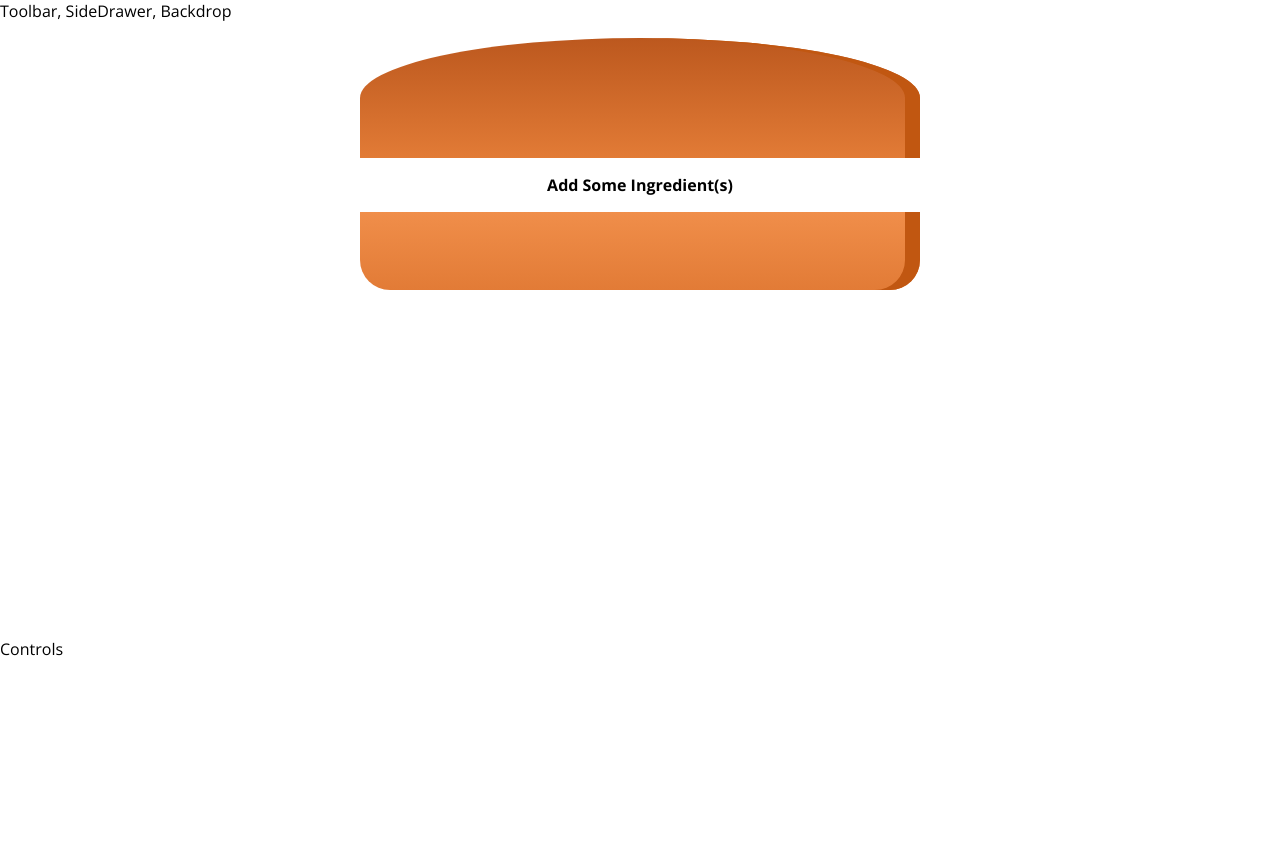
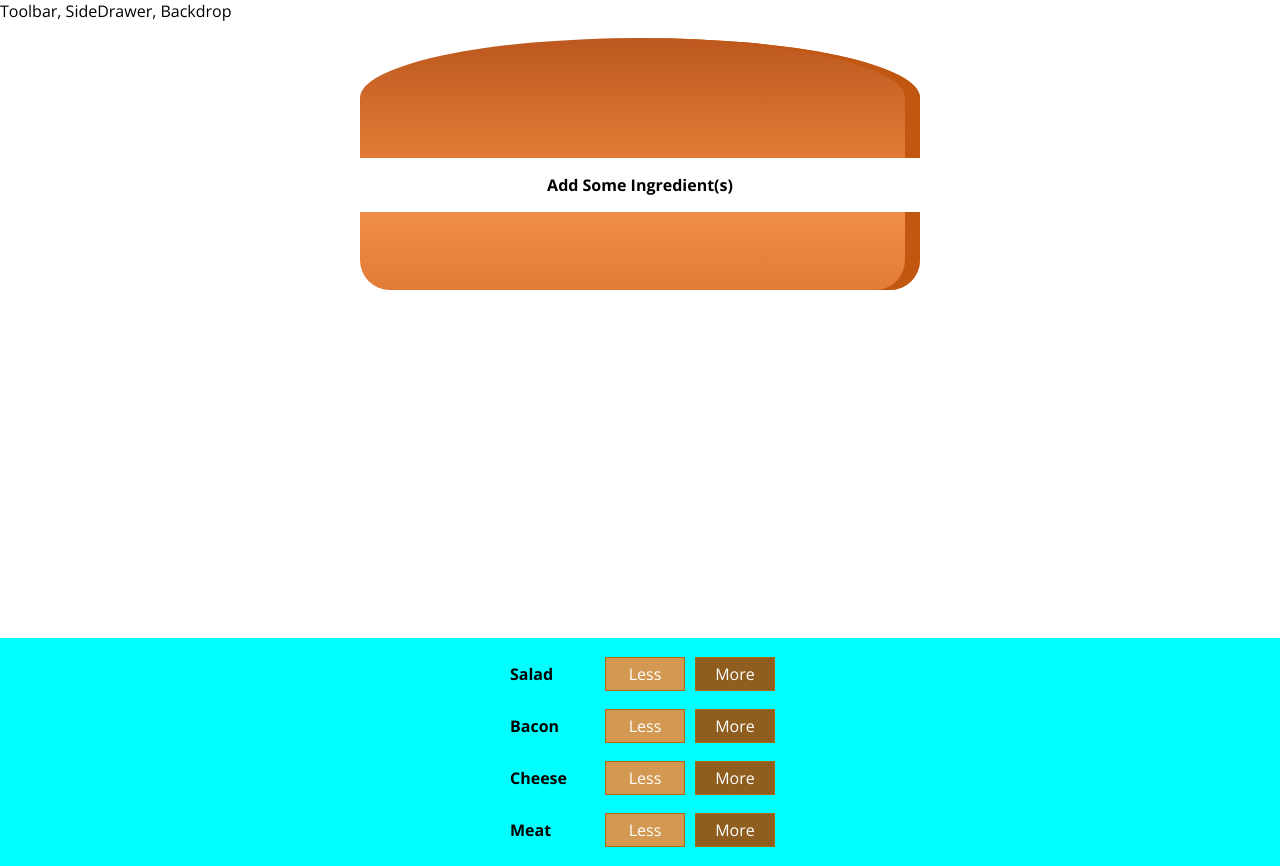
Before and after one commit to sb1989/react-burger, a React app: page / in a window 1280 px wide. Before the commit the page ends 800 px from the top, so only its background shows below. Built offline with nearby package versions, Linux system fonts and the light colour scheme.

Commit message:
added burger build controls

```diff
--- /dev/null
+++ b/src/components/Burger/BuildControls/BuildControl/BuildControl.css
@@ -0,0 +1,56 @@
+.BuildControl {
+    display: flex;
+    justify-content: space-between;
+    align-items: center;
+    margin: 5px 0;
+}
+
+.BuildControl button {
+    display: block;
+    font: inherit;
+    padding: 5px;
+    margin: 0 5px;
+    width: 80px;
+    border: 1px solid #AA6817;
+    cursor: pointer;
+    outline: none;
+}
+
+.BuildControl button:disabled {
+    background-color: #AC9980;
+    border: 1px solid #7E7365;
+    color: #ccc;
+    cursor: default;
+}
+
+.BuildControl button:hover:disabled {
+    background-color: #AC9980;
+    color: #ccc;
+    cursor: not-allowed;
+}
+
+.Label {
+    padding: 10px;
+    font-weight: bold;
+    width: 80px;
+}
+
+.BuildControl .Less {
+    background-color: #D39952;
+    color: white;
+}
+
+.BuildControl .More {
+    background-color: #8F5E1E;
+    color: white;
+}
+
+.BuildControl .Less:hover, .BuildControl .Less:active {
+    background-color: #DAA972;
+    color: white;
+}
+
+.BuildControl .More:hover,.BuildControl .More:active {
+    background-color: #99703F;
+    color: white;
+}
--- /dev/null
+++ b/src/components/Burger/BuildControls/BuildControl/BuildControl.js
@@ -0,0 +1,12 @@
+import React from 'react'
+import classes from './BuildControl.css'
+
+const buildControl = (props)=> (
+    <div className={classes.BuildControl}>
+        <div className={classes.Label}>{props.label}</div>
+        <button className={classes.Less}>Less</button>
+        <button className={classes.More}>More</button>
+    </div>
+)
+
+export default buildControl
--- /dev/null
+++ b/src/components/Burger/BuildControls/BuildControls.css
@@ -0,0 +1,10 @@
+.BuildControls{
+    width: 100%;
+    background-color: aqua;
+    display: flex;
+    flex-flow: column;
+    align-items: center;
+    box-shadow: 0 2px 1px #cccccc;
+    margin:auto;
+    padding:10px 0;
+}
--- /dev/null
+++ b/src/components/Burger/BuildControls/BuildControls.js
@@ -0,0 +1,20 @@
+import React from 'react'
+import BuildControl from './BuildControl/BuildControl'
+import classes from './BuildControls.css'
+
+const controlLabel = [
+    {label: 'Salad', type: 'salad'},
+    {label: 'Bacon', type: 'bacon'},
+    {label: 'Cheese', type: 'cheese'},
+    {label: 'Meat', type: 'meat'}
+]
+
+const buildControls = (props)=>{
+    return(
+        <div className={classes.BuildControls}>
+            {controlLabel.map((lblItem) =>{return <BuildControl label={lblItem.label}/>})}
+        </div>
+    )
+}
+
+export default buildControls
--- a/src/containers/BurgerBuilder/BurgerBuilder.js
+++ b/src/containers/BurgerBuilder/BurgerBuilder.js
@@ -1,6 +1,7 @@
 import React, {Component} from 'react'
 import Auxiliary from '../../hoc/Auxiliary'
 import Burger from '../../components/Burger/Burger'
+import BuildControls from '../../components/Burger/BuildControls/BuildControls'
 class BurgerBuilder extends Component{
     state={
         ingredients:{
@@ -14,7 +15,7 @@
         return (
             <Auxiliary>
                 <Burger ingredients={this.state.ingredients}/>
-                <div>Controls</div>
+                <BuildControls/>
             </Auxiliary>
         )
     }
```
